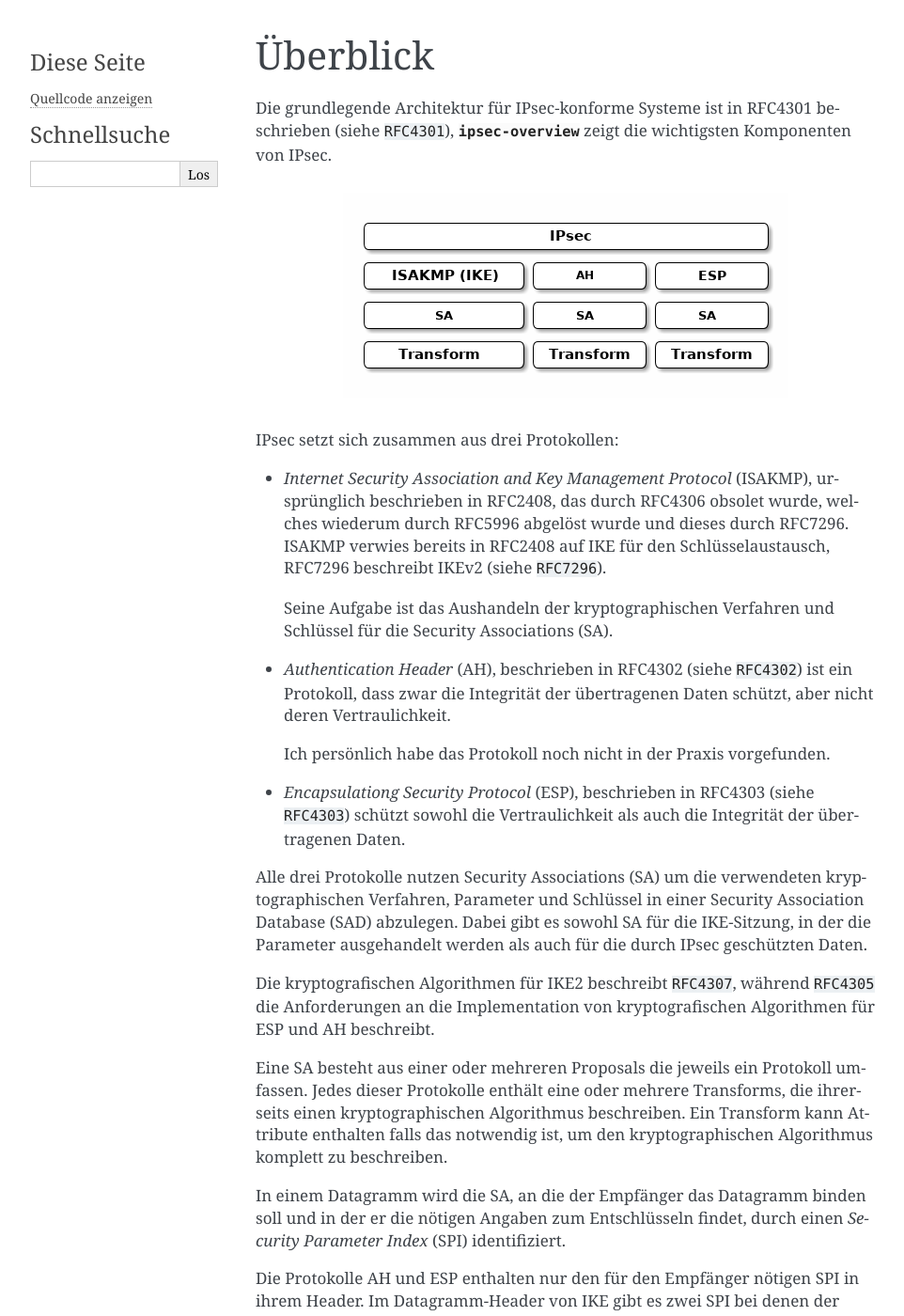
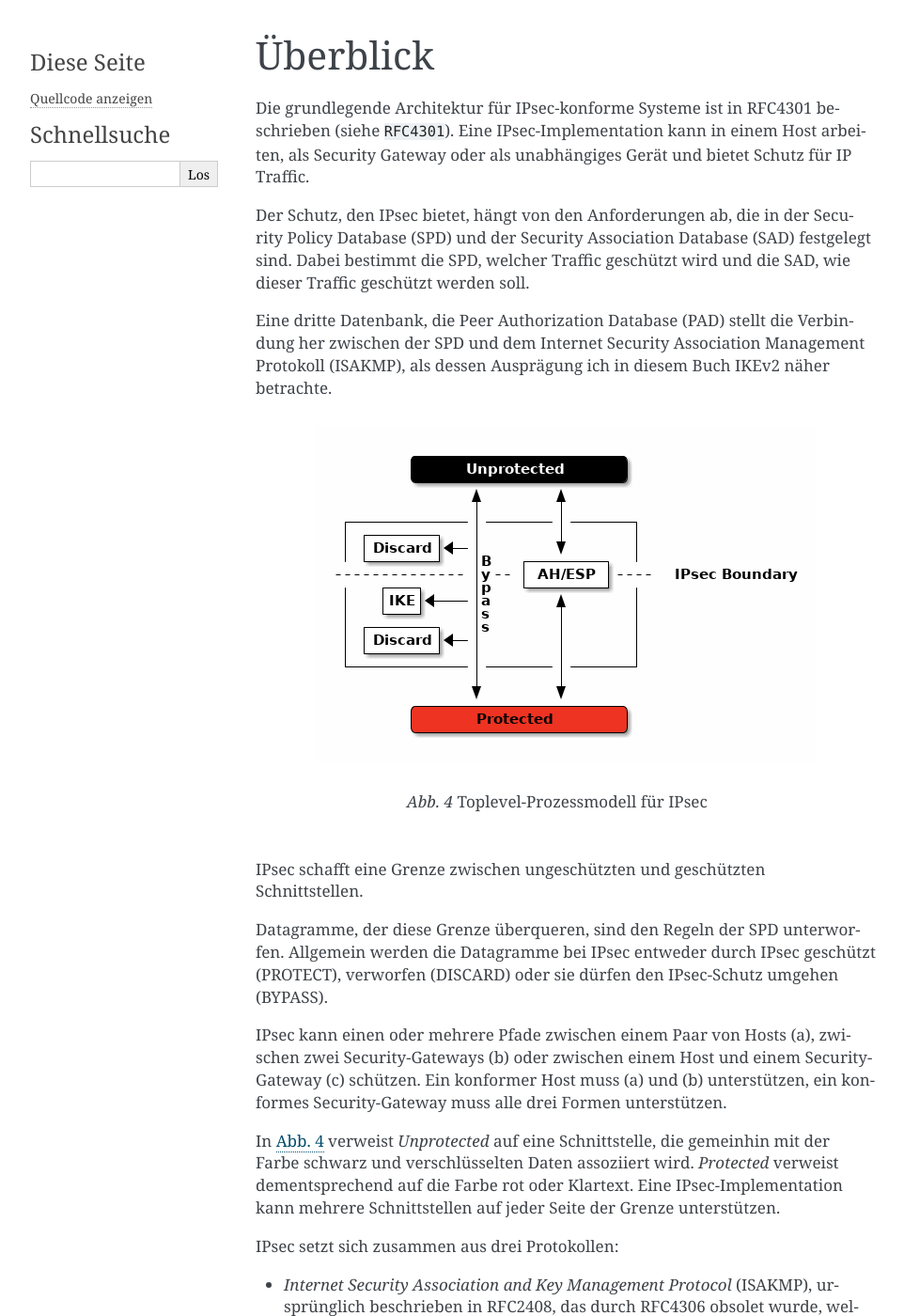
Before and after one commit to matwei-books/Fehlersuche-bei-IPsec-VPN-mit-IKEv2, a Sphinx documentation site: the page built from source/ikev2/ueberblick.rst, in a window 1280 px wide and 1400 px high. Shown: the whole window at 94% size, without its empty margins (148-1110 px from the left). Built offline with Sphinx 7.4.7, drawn with Linux system fonts in a browser that asks for light colours; cross-references to code outside the pages are shown as plain code; some of the changed text lies outside the part shown.

Commit message:
Text zum Toplevel-Prozessmodell ergänzt

```diff
--- a/source/ikev2/ueberblick.rst
+++ b/source/ikev2/ueberblick.rst
@@ -3,12 +3,61 @@
 =========
 
 Die grundlegende Architektur für IPsec-konforme Systeme ist in RFC4301
-beschrieben (siehe :cite:`RFC4301`), :numref:`ipsec-overview` zeigt die
-wichtigsten Komponenten von IPsec.
+beschrieben (siehe :cite:`RFC4301`).
+Eine IPsec-Implementation kann in einem Host arbeiten, als Security
+Gateway oder als unabhängiges Gerät und bietet Schutz für IP Traffic.
 
-.. figure:: /images/ipsec-overview.png
-   :alt: Übersichtsbild für IPsec
-   :name: ipsec-overview
+.. index:: Security Policy Database
+   see: SPD; Security Policy Database
+
+.. index:: Security Association Database
+   see: SAD; Security Association Database
+
+Der Schutz, den IPsec bietet, hängt von den Anforderungen ab, die in der
+Security Policy Database (SPD) und der Security Association Database
+(SAD) festgelegt sind.
+Dabei bestimmt die SPD, welcher Traffic geschützt wird und die SAD, wie
+dieser Traffic geschützt werden soll.
+
+.. index:: Peer Authorization Database
+   see: PAD; Peer Authorization Database
+
+Eine dritte Datenbank, die Peer Authorization Database (PAD) stellt die
+Verbindung her zwischen der SPD und dem Internet Security Association
+Management Protokoll (ISAKMP), als dessen Ausprägung ich in diesem Buch
+IKEv2 näher betrachte.
+
+.. figure:: /images/ipsec-boundary.png
+   :alt: Toplevel-Prozessmodell für IPsec
+   :name: ipsec-boundary
+
+   Toplevel-Prozessmodell für IPsec
+
+IPsec schafft eine Grenze zwischen ungeschützten und geschützten
+Schnittstellen.
+
+Datagramme, der diese Grenze überqueren, sind den Regeln der SPD
+unterworfen.
+Allgemein werden die Datagramme bei IPsec entweder durch IPsec
+geschützt (PROTECT), verworfen (DISCARD) oder sie dürfen den
+IPsec-Schutz umgehen (BYPASS).
+
+IPsec kann einen oder mehrere Pfade zwischen einem Paar von Hosts (a),
+zwischen zwei Security-Gateways (b) oder zwischen einem Host und einem
+Security-Gateway (c) schützen. Ein konformer Host muss (a) und (b)
+unterstützen, ein konformes Security-Gateway muss alle drei Formen
+unterstützen.
+
+In :numref:`ipsec-boundary` verweist *Unprotected* auf eine
+Schnittstelle, die gemeinhin mit der Farbe schwarz und verschlüsselten
+Daten assoziiert wird. *Protected* verweist dementsprechend auf die
+Farbe rot oder Klartext.
+Eine IPsec-Implementation kann mehrere Schnittstellen auf jeder Seite
+der Grenze unterstützen.
+
+.. raw:: latex
+
+   \newpage
 
 IPsec setzt sich zusammen aus drei Protokollen:
 
@@ -31,6 +80,14 @@ IPsec setzt sich zusammen aus drei Protokollen:
 * *Encapsulationg Security Protocol* (ESP), beschrieben in RFC4303
   (siehe :cite:`RFC4303`) schützt sowohl die Vertraulichkeit als auch
   die Integrität der übertragenen Daten.
+
+:numref:`ipsec-overview` zeigt die wichtigsten Komponenten von IPsec.
+
+.. figure:: /images/ipsec-overview.png
+   :alt: Übersichtsbild für IPsec
+   :name: ipsec-overview
+
+   Komponenten von IPsec
 
 Alle drei Protokolle nutzen Security Associations (SA) um die
 verwendeten kryptographischen Verfahren, Parameter und Schlüssel in
```
